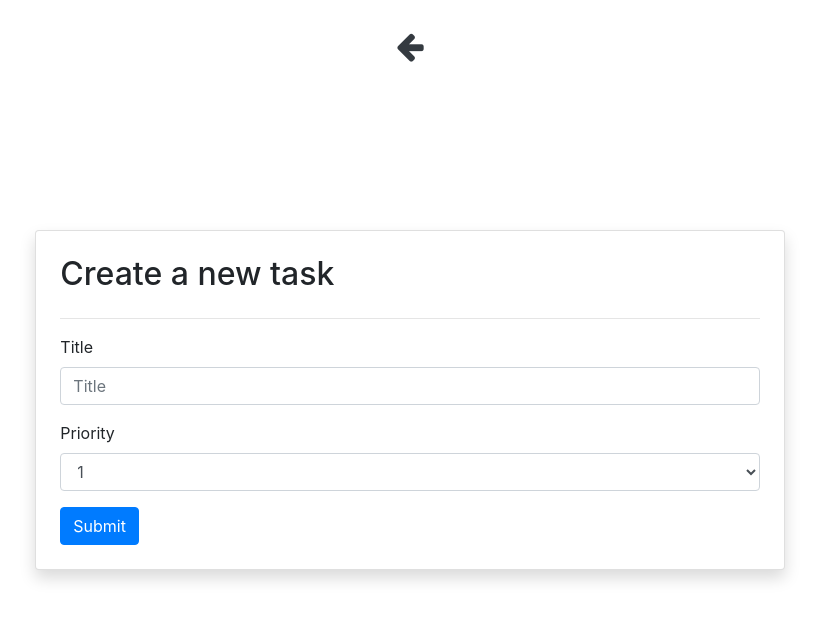
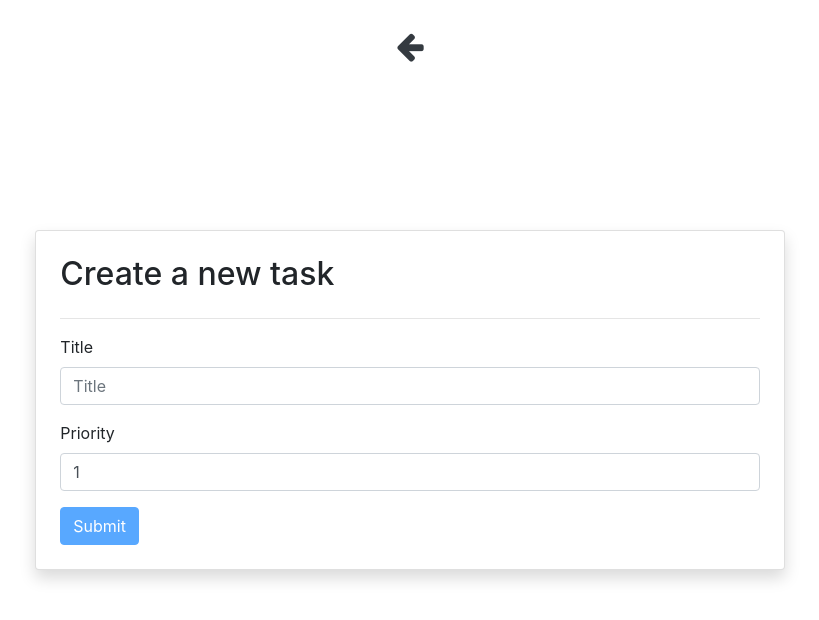
Before and after one commit to Sarthak1911/react-todo-list, a React (Create React App) app: page /new-todo in a window 1280 px wide. Shown: the top 620 px of the page, without its empty margins (230-1049 px from the left). Built offline with nearby package versions, Linux system fonts and the light colour scheme.

Commit message:
Implemented Reusable Form

```diff
--- a/package.json
+++ b/package.json
@@ -8,6 +8,7 @@
     "@testing-library/user-event": "^7.2.1",
     "bootstrap": "^4.4.1",
     "font-awesome": "^4.7.0",
+    "joi-browser": "^13.4.0",
     "lodash": "^4.17.15",
     "materialize-css": "^1.0.0-rc.2",
     "prop-types": "^15.7.2",
--- a/src/App.jsx
+++ b/src/App.jsx
@@ -6,7 +6,7 @@ import Register from "./components/register/register";
 import Done from "./components/done/done";
 import TodoDetails from "./components/todoDetails/todoDetails";
 import NotFound from "./components/notFound/notFound";
-import NewTodo from "./components/newTodo/newTodo";
+import CreateTodoForm from "./components/CreateTodoForm/createTodoForm";
 import "./App.css";
 
 class App extends Component {
@@ -22,7 +22,7 @@ class App extends Component {
           <Route path="/done" exact component={Done} />
           <Route path="/todos/:id" exact component={TodoDetails} />
           <Route path="/not-found" exact component={NotFound} />
-          <Route path="/new-todo" exact component={NewTodo} />
+          <Route path="/new-todo" exact component={CreateTodoForm} />
           <Route path="/" exact component={Home} />
           <Redirect to={"/not-found"} />
         </Switch>
--- /dev/null
+++ b/src/components/CreateTodoForm/createTodoForm.jsx
@@ -0,0 +1,75 @@
+import React from "react";
+import BackButton from "../backButton/backbutton";
+import TextInput from "../textInput/textInput";
+import NumberInput from "../numberInput/numberInput";
+import Form from "../Form/Form";
+import Joi from "joi-browser";
+import "./createTodoForm.css";
+class CreateTodoForm extends Form {
+  state = {
+    data: {
+      title: "",
+      priority: 1
+      //Need to add other fields as well
+    },
+    errors: {}
+  };
+
+  schema = {
+    title: Joi.string()
+      .required()
+      .label("Title"),
+    priority: Joi.number()
+      .required()
+      .min(1)
+      .max(4)
+      .label("Priority")
+  };
+
+  render() {
+    const { data, errors } = this.state;
+
+    return (
+      <React.Fragment>
+        <BackButton onBackButtonPressed={this.handleBackButtonPressed} />
+        <div className="d-flex justify-content-center align-items-center form-container">
+          <div className="card shadow p-4 col-8">
+            <h2>Create a new task</h2>
+            <hr />
+            <form onSubmit={this.handleSubmit}>
+              <TextInput
+                title="title"
+                data={data}
+                onChange={this.handleChange}
+                error={errors.title}
+              />
+              <NumberInput
+                title="priority"
+                data={data}
+                onChange={this.handleChange}
+                error={errors.priority}
+              />
+              <button
+                type="submit"
+                className="btn btn-primary"
+                disabled={this.validate()}
+              >
+                Submit
+              </button>
+            </form>
+          </div>
+        </div>
+      </React.Fragment>
+    );
+  }
+
+  handleBackButtonPressed = () => {
+    this.props.history.push("/");
+  };
+
+  doSubmit() {
+    console.log("Submitted");
+  }
+}
+
+export default CreateTodoForm;
--- /dev/null
+++ b/src/components/Form/Form.jsx
@@ -0,0 +1,63 @@
+import { Component } from "react";
+import Joi from "joi-browser";
+class Form extends Component {
+  state = {
+    data: {},
+    errors: {}
+  };
+
+  validate = () => {
+    const options = { abortEarly: false };
+
+    const errors = {};
+
+    const result = Joi.validate(this.state.data, this.schema, options);
+
+    if (!result.error) return null;
+
+    for (let error of result.error.details)
+      errors[error["path"][0]] = error.message;
+
+    return errors;
+  };
+
+  validateProperty = ({ name, value }) => {
+    const obj = { [name]: value };
+    const schema = { [name]: this.schema[name] };
+
+    const { error } = Joi.validate(obj, schema);
+
+    return error ? error.details[0].message : null;
+  };
+
+  handleSubmit = e => {
+    e.preventDefault();
+
+    const errors = this.validate();
+
+    this.setState({ errors: errors || {} });
+
+    if (errors) return;
+
+    this.doSubmit();
+  };
+
+  handleChange = ({ currentTarget: input }) => {
+    const { data } = this.state;
+
+    const { type, name, value } = input;
+
+    const errors = { ...this.state.errors };
+    const errorMessage = this.validateProperty(input);
+
+    if (errorMessage) errors[input.name] = errorMessage;
+    else delete errors[input.name];
+
+    if (type === "number") data[name] = parseInt(value);
+    else data[name] = value;
+
+    this.setState({ data, errors });
+  };
+}
+
+export default Form;
--- a/src/components/newTodo/newTodo.jsx
+++ /dev/null
@@ -1,48 +0,0 @@
-import React, { Component } from "react";
-import BackButton from "./../backButton/backbutton";
-import "./newTodo.css";
-class NewTodo extends Component {
-  state = {};
-  render() {
-    return (
-      <React.Fragment>
-        <BackButton onBackButtonPressed={this.handleBackButtonPressed} />
-        <div className="d-flex justify-content-center align-items-center form-container">
-          <div className="card shadow p-4 col-8">
-            <h2>Create a new task</h2>
-            <hr />
-            <form>
-              <div className="form-group">
-                <label htmlFor="title">Title</label>
-                <input
-                  type="text"
-                  className="form-control"
-                  id="title"
-                  placeholder="Title"
-                ></input>
-              </div>
-              <div className="form-group">
-                <label htmlFor="priority">Priority</label>
-                <select id="priority" className="form-control">
-                  <option>1</option>
-                  <option>2</option>
-                  <option>3</option>
-                  <option>4</option>
-                </select>
-              </div>
-              <button type="submit" className="btn btn-primary">
-                Submit
-              </button>
-            </form>
-          </div>
-        </div>
-      </React.Fragment>
-    );
-  }
-
-  handleBackButtonPressed = () => {
-    this.props.history.push("/");
-  };
-}
-
-export default NewTodo;
--- /dev/null
+++ b/src/components/numberInput/numberInput.jsx
@@ -0,0 +1,21 @@
+import React from "react";
+const NumberInput = ({ title, data, onChange, error }) => {
+  return (
+    <div className="form-group">
+      <label htmlFor={title} className="text-capitalize">
+        {title}
+      </label>
+      <input
+        id={title}
+        type="number"
+        className="form-control text-capitalize"
+        name={title}
+        value={data.priority}
+        onChange={onChange}
+      />
+      {error && <div className="alert alert-danger">{error}</div>}
+    </div>
+  );
+};
+
+export default NumberInput;
--- /dev/null
+++ b/src/components/textInput/textInput.jsx
@@ -0,0 +1,23 @@
+import React from "react";
+const TextInput = ({ title, data, onChange, error }) => {
+  return (
+    <div className="form-group">
+      <label htmlFor={title} className="text-capitalize">
+        {title}
+      </label>
+      <input
+        type="text"
+        className="form-control text-capitalize"
+        id={title}
+        placeholder={title}
+        name={title}
+        value={data.title}
+        onChange={onChange}
+      ></input>
+
+      {error && <div className="alert alert-danger">{error}</div>}
+    </div>
+  );
+};
+
+export default TextInput;
--- a/src/components/todo/todo.jsx
+++ b/src/components/todo/todo.jsx
@@ -11,12 +11,12 @@ const todo = ({ todo, onDeleteTodo, onDoneTodo }) => {
     if (priority === 4) return "list-group-item-secondary";
   }
 
-  function getTodoTextClass() {
-    if (priority === 1) return "danger";
-    if (priority === 2) return "warning";
-    if (priority === 3) return "light";
-    if (priority === 4) return "secondary";
-  }
+  //   function getTodoTextClass() {
+  //     if (priority === 1) return "danger";
+  //     if (priority === 2) return "warning";
+  //     if (priority === 3) return "light";
+  //     if (priority === 4) return "secondary";
+  //   }
 
   return (
     <li
```
Also changed, not shown: src/components/CreateTodoForm/createTodoForm.css (renamed from src/components/newTodo/newTodo.css), 1 other file (tests, documents, lock files or other folders).
